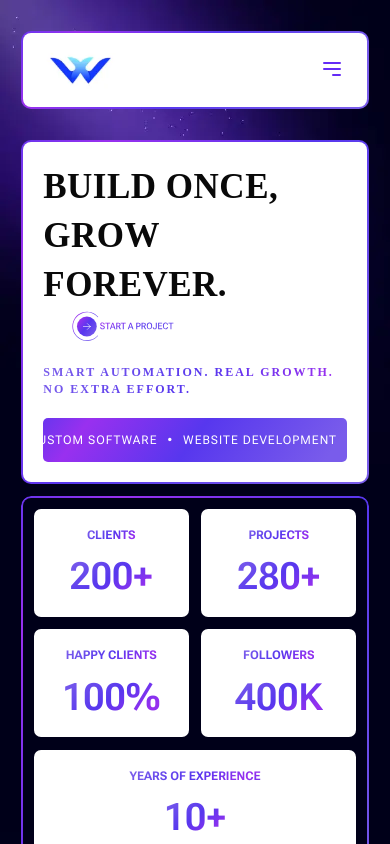
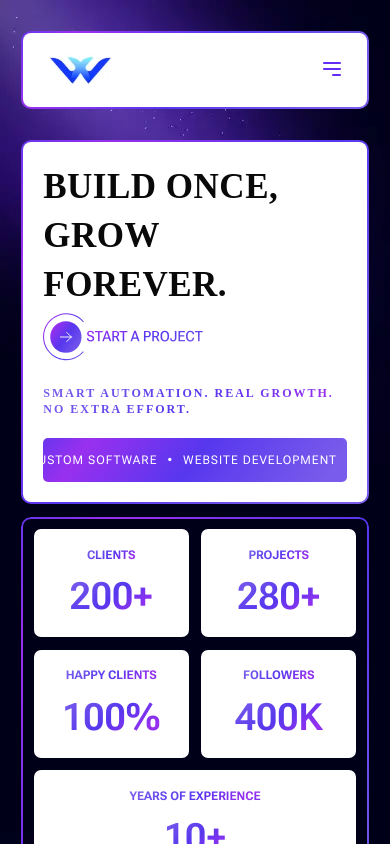
Before and after one commit to Pramay-vlog/wilgax-portfolio, a React (Vite) app: page / in a window 390 px wide. Shown: the top 844 px of the page. Built offline with nearby package versions, Linux system fonts and the light colour scheme; a web font is replaced by a local one.

Commit message:
fix: update hero button height to auto for better responsiveness

```diff
--- a/src/Components/Hero/Hero.css
+++ b/src/Components/Hero/Hero.css
@@ -63,7 +63,7 @@
 
 .hero-btn {
     width: 22rem;
-    height: 4.5rem;
+    height: auto;
     cursor: pointer;
 }
 
@@ -159,7 +159,7 @@
 
     .hero-btn {
         width: 16rem;
-        height: 3.5rem;
+        height: auto;
     }
 
     .sec-main-subtitle {
@@ -214,7 +214,7 @@
 
     .hero-btn {
         width: 18rem;
-        height: 4rem;
+        height: auto;
     }
 
     .sec-main-subtitle {
```
